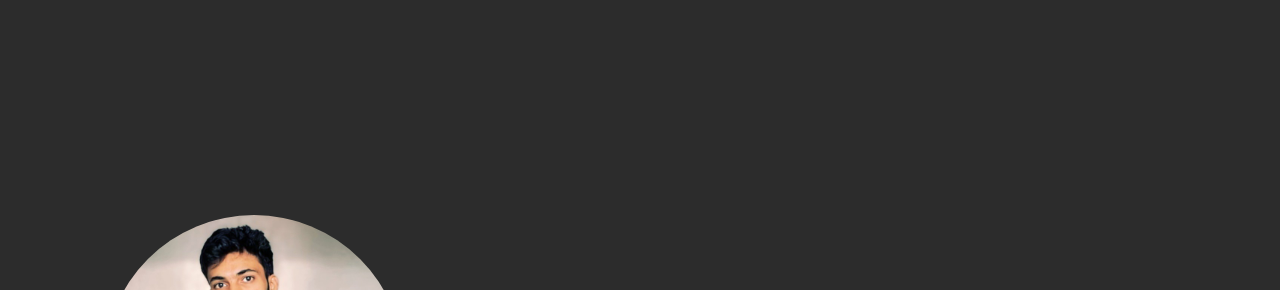
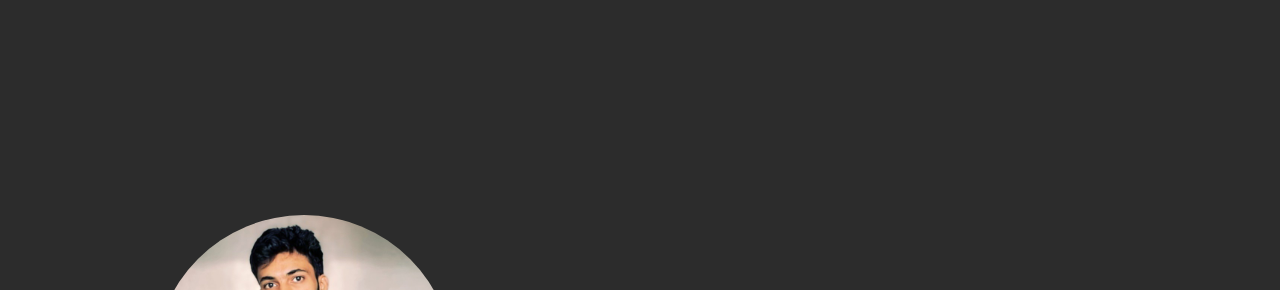
Before and after one commit to Chandu-71/html-capstone-project-2, a plain HTML site: page index.html in a window 1280 px wide. Shown: the part 35-325 px from the top of the page. Drawn offline with nearby package versions, Linux system fonts and the light colour scheme; a web font is replaced by a local one.

Commit message:
Update style.css

```diff
--- a/style.css
+++ b/style.css
@@ -1,12 +1,13 @@
 .title {
     background-color: #2C2C2C;
     display: flex;
-    gap: 200px;
+    gap: 100px;
     justify-content: center;
     align-items: center;
     height: 100vh;
     padding: 0;
     margin: 0;
+    flex-wrap: wrap;
 }
 
 #myName {
```
